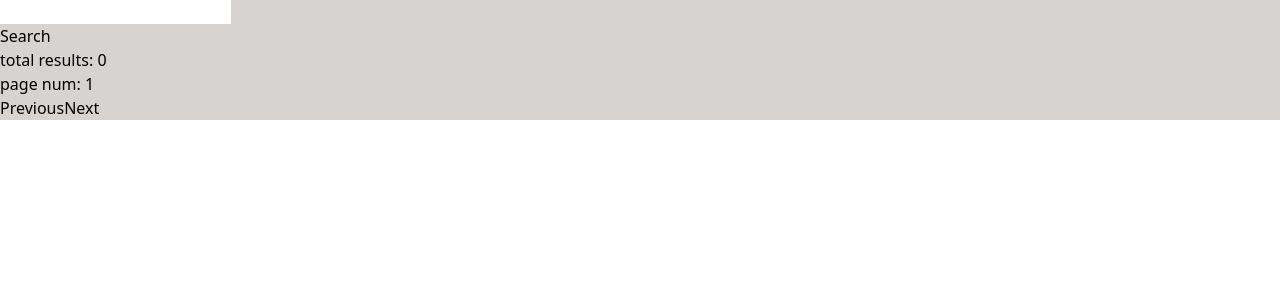
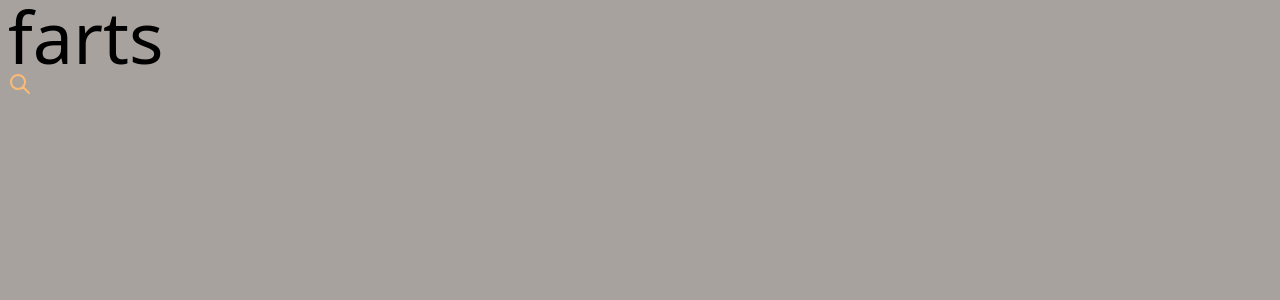
Before and after one commit to ocTrung/art-gallery, a React (Create React App) app: page / in a window 1280 px wide. Shown: the top 300 px of the page. Built offline with nearby package versions, Linux system fonts and the light colour scheme.

Commit message:
new style and qol stuff

```diff
--- a/public/index.html
+++ b/public/index.html
@@ -1,11 +1,11 @@
 <!DOCTYPE html>
-<html lang="en">
+<html lang="en" >
   <head>
     <meta charset="utf-8" />
     <meta name="viewport" content="width=device-width, initial-scale=1" />
     <title>React App</title>
   </head>
-  <body>
+  <body >
     <noscript>You need to enable JavaScript to run this app.</noscript>
     <div id="root"></div>
   </body>
--- a/src/App.js
+++ b/src/App.js
@@ -3,6 +3,8 @@ import { searchArt } from './api/utils'
 import Search from './components/Search'
 import Results from './components/Results'
 import { getManyArtworkInfo } from './api/utils'
+import PageControls from './components/PageControls'
+import Title from './components/Title'
 
 function App() {
   const [searchResults, setSearchResults] = useState([])
@@ -10,6 +12,9 @@ function App() {
   const [currPageNum, setCurrPageNum] = useState(0)
   const [pageLimit, setPageLimit] = useState(10)
   const [totalResults, setTotalResults] = useState(0)
+  const [emptyReturn, setEmptyReturn] = useState(false)
+  const [showSearchBox, setShowSearchBox] = useState(false)
+
 
   const handleSearchSubmit = (e) => {
     e.preventDefault()
@@ -29,11 +34,19 @@ function App() {
   }
 
   const effect = () => {
-    console.log('useEffect ran')
-    console.log('currPage', typeof(currPageNum), currPageNum)
-    if (searchResults.length === 0) {
+    if (searchResults.total === 0) {
+      setEmptyReturn(true)
       return
     }
+    if (searchResults.total === undefined) {
+      return
+    }
+
+    setEmptyReturn(false)
+    // console.log(searchResults)
+    // if (searchResults.length === 0) {
+    //   return
+    // }
     const { objectIDs, total } = searchResults
     const newPageIDs = getPage(objectIDs, pageLimit, currPageNum)
     setTotalResults(total)
@@ -63,28 +76,25 @@ function App() {
 
   useEffect(effect, [searchResults, pageLimit, currPageNum])
 
-  const handleNextBtnClick = (currPage, totalResults, pageLimit) => {
-    // console.log('currPage type:', typeof(currPage))
-    const maxPageForResults = Math.ceil(totalResults / pageLimit)
-    const nexPage = currPage + 1 > maxPageForResults ? maxPageForResults : currPage + 1
-    // console.log('nextPage', nexPage)
-    setCurrPageNum(nexPage)
+  const newSearchEffect = () => {
+    setCurrPageNum(0)
   }
 
-  const handlePrevBtnClick = (currPage) => {
-    const prevPage = currPage - 1 < 0 ? 0 : currPage - 1
-    setCurrPageNum(prevPage)
+  useEffect(newSearchEffect, [searchResults])
+
+  const handleShowSearchClick = () => {
+    setShowSearchBox(!showSearchBox)
   }
 
   return (
-    <div className='App bg-stone-300 dark:bg-stone-800 dark:text-slate-100'>
-      <Search handleSubmit={ handleSearchSubmit }/>
+    <div className='App'>
+      <Title handleShowSearchClick={ handleShowSearchClick } showSearchBox={ showSearchBox }/>
+      { showSearchBox && <Search handleSubmit={ handleSearchSubmit }/> }
+      { emptyReturn && 'no results' }
       <Results currArtsInfo={ currArtsInfo } totalResults={ totalResults } />
-      page num: { currPageNum + 1 }
-      <div>
-        <button onClick={ () => handlePrevBtnClick(currPageNum) }>Previous</button>
-        <button onClick={ () => handleNextBtnClick(currPageNum) }>Next</button>
-      </div>
+      { searchResults.total > 0 &&
+        <PageControls currPageNum={ currPageNum } searchResults={ searchResults } setCurrPageNum={ setCurrPageNum } />
+      }
     </div>
   );
 }
--- a/src/components/Card.js
+++ b/src/components/Card.js
@@ -1,13 +1,14 @@
 import React from 'react'
 
 const Card = ({ artInfo, index }) => {
-  const { title, smallImageURL } = artInfo
+  const { title, smallImageURL, creditLine } = artInfo
   return (
-    <div className=' w-80 m-2 bg-stone-200 dark:bg-stone-700 flex flex-col justify-between p-4 items-start'>
-      <h1>{ title }</h1>
+    <div className=' w-80 m-2 bg-stone-200 dark:bg-neutral-700 flex flex-col justify-between p-3 items-start'>
       <img src={ smallImageURL } alt={ title }></img>
-      { index }
-      {/* { currArtsInfo.map(artInfo => <img className=' max-w-xs md:max-w-sm mb-4' key={artInfo.objectID} src={artInfo.smallImageURL} alt={artInfo.title}></img>) } */}
+      <div>
+        <h1 className='text-stone-400'>{ title }</h1>
+        <p className='text-stone-300'>{ creditLine }</p>
+      </div>
     </div>
   )
 }
--- /dev/null
+++ b/src/components/PageControls.js
@@ -0,0 +1,25 @@
+import React from 'react'
+
+const PageControls = ({ currPageNum, searchResults, setCurrPageNum }) => {
+  const handleNextBtnClick = (currPage, totalResults, pageLimit) => {
+    const maxPageForResults = Math.ceil(totalResults / pageLimit)
+    const nexPage = currPage + 1 > maxPageForResults ? maxPageForResults : currPage + 1
+    setCurrPageNum(nexPage)
+  }
+
+  const handlePrevBtnClick = (currPage) => {
+    const prevPage = currPage - 1 < 0 ? 0 : currPage - 1
+    setCurrPageNum(prevPage)
+  }
+  return (
+    <div className='mb-4'>
+      <p className='mx-2 text-stone-400'>page { currPageNum + 1 }</p>
+      <div>
+        <button className='mx-1 text-orange-300 text-lg' onClick={ () => handlePrevBtnClick(currPageNum) }>Previous</button>
+        <button className='mx-1 text-orange-300 text-lg' onClick={ () => handleNextBtnClick(currPageNum) }>Next</button>
+      </div>
+    </div>
+  )
+}
+
+export default PageControls
--- a/src/components/Results.js
+++ b/src/components/Results.js
@@ -4,11 +4,11 @@ import Card from './Card'
 const Results = ({ currArtsInfo, totalResults }) => {
   return (
     <div id='resultsContainer' className='flex flex-col'>
+      { currArtsInfo.length !== 0 && <p className='text-stone-400 text-sm'>{ totalResults } results</p> }
+
       <div id='imagesContainer' className='flex flex-row flex-wrap'>
-        {/* { currArtsInfo.map(artInfo => <img className=' max-w-xs md:max-w-sm mb-4' key={artInfo.objectID} src={artInfo.smallImageURL} alt={artInfo.title}></img>) } */}
         { currArtsInfo.map((artInfo, index) => <Card key={ artInfo.objectID } artInfo={ artInfo } index={ index }/>) }
       </div>
-      total results: { totalResults }
     </div>
   )
 }
--- a/src/components/Search.js
+++ b/src/components/Search.js
@@ -5,10 +5,9 @@ const Search = ({ handleSubmit }) => {
     <div>
       <form onSubmit={ handleSubmit }>
         <div>
-          <input type='text' id='searchInput' />
+          <input type='text' id='searchInput' placeholder='search fart.' className='text-4xl dark:bg-neutral-600 focus:bg-neutral-500 outline-none w-screen mb-2' />
           <label htmlFor='searchInput'></label>
         </div>
-        <button type='submit'>Search</button>
       </form>
     </div>
   )
--- /dev/null
+++ b/src/components/Title.js
@@ -0,0 +1,17 @@
+import React from 'react'
+
+const Title = ({ handleShowSearchClick, showSearchBox }) => {
+
+  return (
+    <div className='dark:bg-neutral-600 '>
+      <h1 className='mx-2 text-7xl'>farts</h1>
+        <button className={`mx-2 ${ showSearchBox ? 'text-neutral-400' : 'text-orange-300' }`} onClick={ handleShowSearchClick }>
+          <svg xmlns="http://www.w3.org/2000/svg" className="h-6 w-6" fill="none" viewBox="0 0 24 24" stroke="currentColor">
+            <path strokeLinecap="round" strokeLinejoin="round" strokeWidth={2} d="M21 21l-6-6m2-5a7 7 0 11-14 0 7 7 0 0114 0z" />
+          </svg>
+        </button>
+    </div>
+  )
+}
+
+export default Title
--- a/src/index.css
+++ b/src/index.css
@@ -2,18 +2,8 @@
 @tailwind components;
 @tailwind utilities;
 
-@layer utilities {
-  @variants responsive {
-      .masonry-3-col {
-          column-count: 3;
-          column-gap: 1em;
-      }
-      .masonry-2-col {
-          column-count: 2;
-          column-gap: 1em;
-      }
-      .break-inside {
-          break-inside: avoid;
-      }
+@layer base {
+  body {
+    @apply bg-stone-400 dark:bg-neutral-800 dark:text-slate-100 ;
   }
 }
--- a/tailwind.config.js
+++ b/tailwind.config.js
@@ -2,6 +2,7 @@ module.exports = {
   content: [
     "./src/components/*.js",
     "./src/*.js",
+    "./public/*.html"
   ],
   theme: {
     extend: {
```
Also changed, not shown: 1 other file (tests, documents, lock files or other folders).
